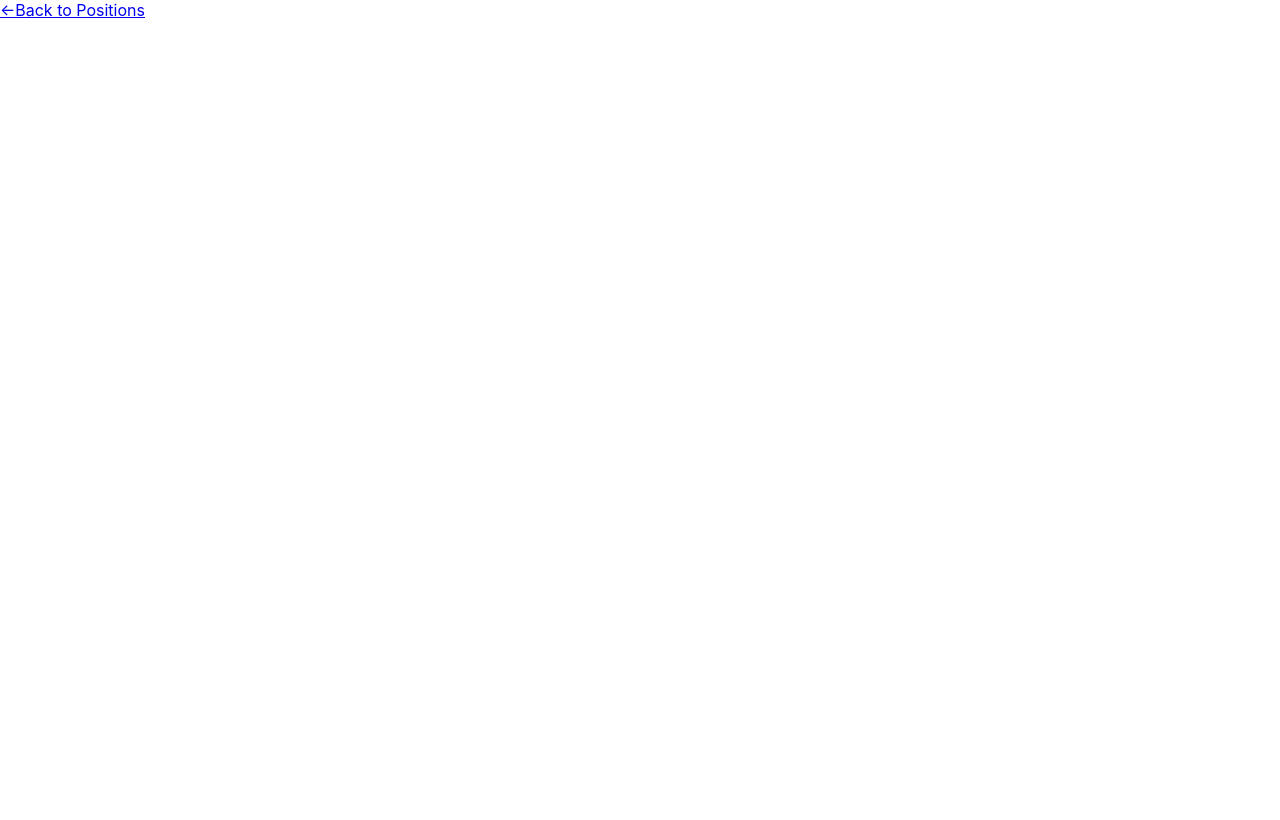
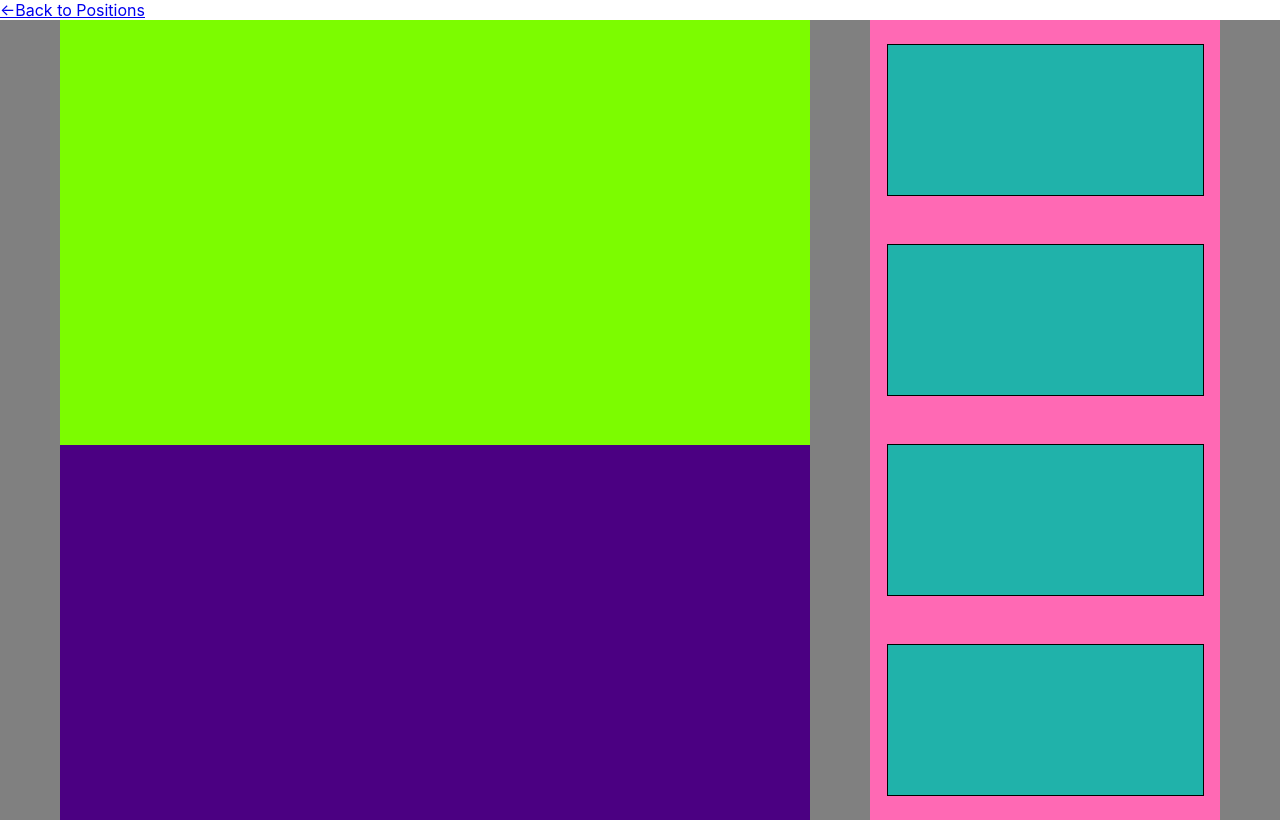
Before and after one commit to eugene-tang/bjj, a React (Create React App) app: page /video in a window 1280 px wide. Built offline with nearby package versions, Linux system fonts and the light colour scheme.

Commit message:
Add placeholder elements with styling to VideoPage.

```diff
--- /dev/null
+++ b/src/components/VideoPage.css
@@ -0,0 +1,33 @@
+.videoPage {
+    display: flex;
+    justify-content: space-evenly;
+    background-color: gray;
+    height: 100vh;
+}
+
+.videoContainer {
+    width: 750px;
+    background-color: indigo;
+}
+
+.video {
+    width: 100%;
+    height: 425px;
+    background-color: lawngreen;
+}
+
+.videoSuggestionsContainer {
+    display: flex;
+    flex-direction: column;
+    align-items: center;
+    justify-content: space-around;
+    width: 350px;
+    background-color: hotpink;
+}
+
+.videoSuggestion {
+    width: 90%;
+    height: 150px;
+    background-color: lightseagreen;
+    border: 1px solid black;
+}
--- a/src/components/VideoPage.tsx
+++ b/src/components/VideoPage.tsx
@@ -1,5 +1,6 @@
 import { Link } from 'react-router-dom';
 import { YouTubeLink } from './TechniqueItem';
+import './VideoPage.css';
 
 interface VideoPageProps {
   youTubeLink: YouTubeLink;
@@ -8,6 +9,17 @@ interface VideoPageProps {
 export const VideoPage: React.FC<VideoPageProps> = ({youTubeLink}) => {
     return <>
       <Link to="/">{`<-Back to Positions`}</Link>
-      <p>{youTubeLink.title}</p>
+      <div className="videoPage">
+        <div className="videoContainer">
+          <div className="video"></div>
+          <h1>{youTubeLink.title}</h1>
+        </div>
+        <div className="videoSuggestionsContainer">
+          <div className="videoSuggestion"></div>
+          <div className="videoSuggestion"></div>
+          <div className="videoSuggestion"></div>
+          <div className="videoSuggestion"></div>
+        </div>
+      </div>
     </>;
 };
```
